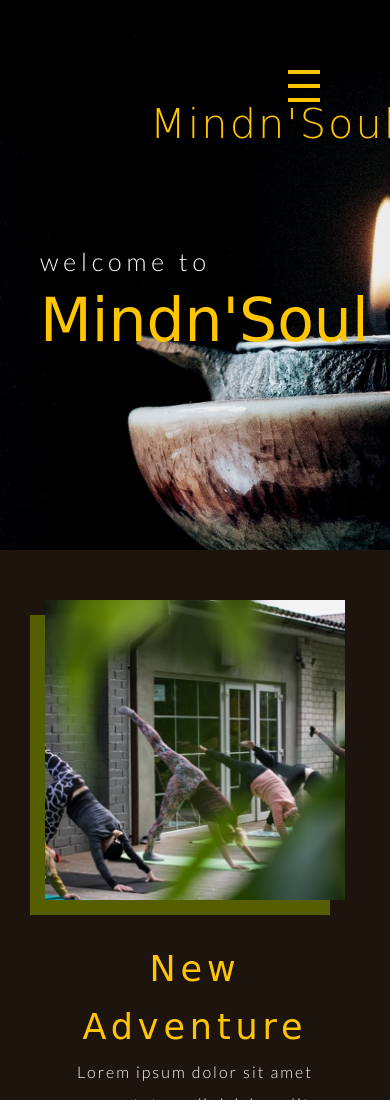
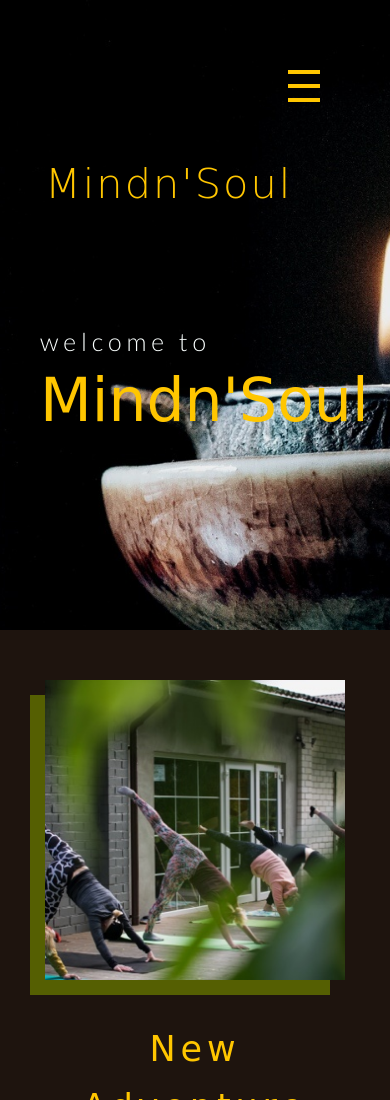
Before and after one commit to hplehal/Mindn-soul, a plain HTML site: page index.html in a window 390 px wide. Shown: the top 1100 px of the page. Drawn offline with Linux system fonts and the light colour scheme; a web font is replaced by a local one.

Commit message:
fixed the grid responsiveness and info flex

```diff
--- a/styles/sass/components/_forms.scss
+++ b/styles/sass/components/_forms.scss
@@ -8,11 +8,18 @@
   @include responsiveMedia(tablet) {
     width: 100%;
   }
+  @include responsiveMedia(smallTablet) {
+    bottom: 0;
+    margin-top: 50px;
+  }
 }
 form {
   display: grid;
   grid-template-columns: 50% 50%;
   grid-gap: 20px;
+  //   @include responsiveMedia(smallTablet) {
+  //     grid-column: 1 / 3;
+  //   }
 }
 
 input[type="text"],
@@ -33,6 +40,9 @@ input[type="email"] {
   background: transparent;
   border-bottom: 2px solid $marigold;
   padding: 20px;
+  @include responsiveMedia(phone) {
+    grid-column: 1 / 3;
+  }
 }
 textarea,
 .formButton {
--- a/styles/sass/components/_nav.scss
+++ b/styles/sass/components/_nav.scss
@@ -2,6 +2,9 @@ nav {
   display: flex;
   justify-content: space-between;
   padding: 25px 150px;
+  @include responsiveMedia(smallTablet) {
+    padding: 45px 45px;
+  }
 }
 
 @include responsiveMedia(smallTablet) {
--- a/styles/sass/pages/_home.scss
+++ b/styles/sass/pages/_home.scss
@@ -120,14 +120,18 @@
 
 .infoSection {
   display: flex;
+  justify-content: space-between;
   flex-wrap: wrap;
   padding: 50px 0 150px;
+  @include responsiveMedia(smallTablet) {
+    flex-direction: column;
+  }
 }
 .infoContent {
   display: flex;
   flex: 1 0 50%;
-  margin-bottom: 50px;
-  padding-right: 20px;
+  padding-bottom: 50px;
+  //   padding-right: 20px;
   .iconHolder {
     display: flex;
     justify-content: center;
```
Also changed, not shown: contact.html (+2 -1 lines), styles/style.css.
